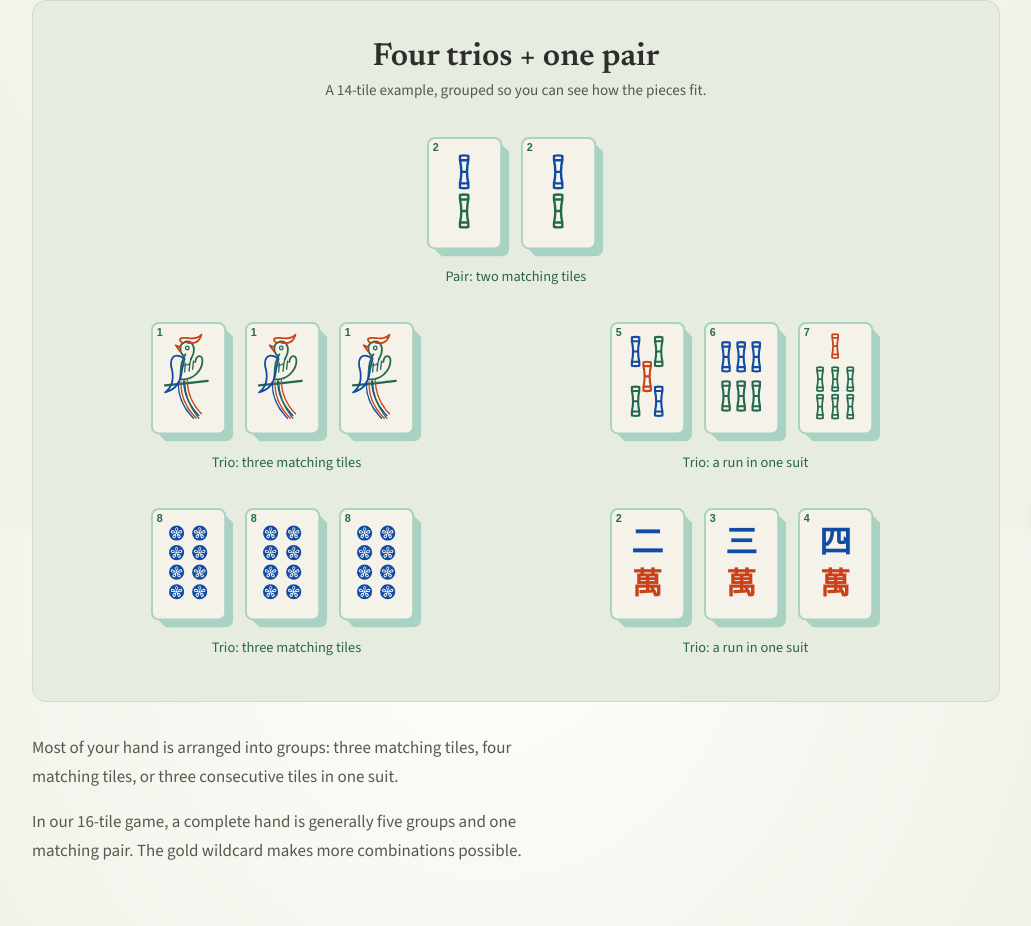
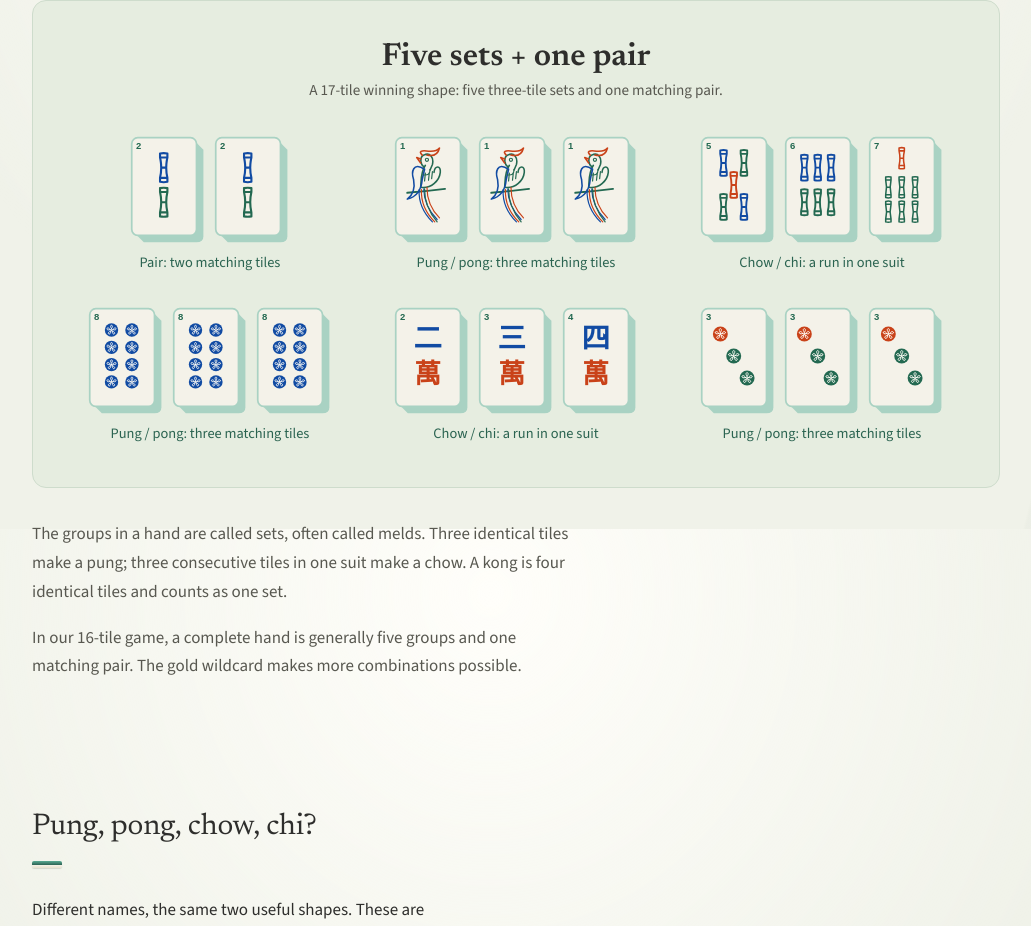
Before and after one commit to mahjongclub-uva/mahjongclub-site, a Next.js app: page /mahjongclub-site/guide in a window 1280 px wide. Shown: the part 1871-2797 px from the top of the page, without its empty margins (124-1155 px from the left). Built offline with nearby package versions, Linux system fonts and the light colour scheme.

Commit message:
feat: clarify melds and restore character-tile rankings

```diff
--- a/src/app/globals.css
+++ b/src/app/globals.css
@@ -850,7 +850,7 @@ main {
 /* The player at the top, marked with a gold wash that fades out to the right.
    Decorative reinforcement only — the rank number already says who is first,
    so nothing here is carried by colour alone. */
-.leaderboard tbody tr:first-child {
+.leaderboard tbody tr[data-leader="true"] {
   background: linear-gradient(
     to right,
     var(--gold-wash) 0%,
@@ -861,12 +861,12 @@ main {
   box-shadow: inset 0 1px 0 rgba(110, 82, 16, 0.26);
 }
 
-.leaderboard tbody tr:first-child td[data-label="Rank"],
-.leaderboard tbody tr:first-child th {
+.leaderboard tbody tr[data-leader="true"] td[data-label="Rank"],
+.leaderboard tbody tr[data-leader="true"] th {
   color: var(--gold);
 }
 
-.leaderboard tbody tr:first-child th {
+.leaderboard tbody tr[data-leader="true"] th {
   font-weight: 600;
   font-size: var(--text-xl);
 }
@@ -981,7 +981,7 @@ main {
 }
 
 /* The leader's tile is gilt rather than jade. */
-.leaderboard tbody tr:first-child .rank-front {
+.leaderboard tbody tr[data-leader="true"] .rank-front {
   box-shadow:
     inset 0 -2px 0 var(--gold),
     inset 0 0 0 1px rgba(110, 82, 16, 0.45),
@@ -2301,18 +2301,6 @@ body {
     linear-gradient(#c0d3a4 0%, #729660 35%, #4e764d 66%, #9cb480 100%);
   box-shadow: 0 1px 2px #30462926;
 }
-.bamboo-rank {
-  display: grid;
-  place-items: center;
-  width: 42px;
-  height: 52px;
-  font: 600 1.35rem var(--display);
-  color: var(--jade);
-  border-inline: 3px solid #739463;
-  border-radius: 7px;
-  background: linear-gradient(0deg, transparent 15%, #b8cba44d 15% 19%, transparent 19% 81%, #b8cba44d 81% 85%, transparent 85%);
-}
-.leaderboard-page .leaderboard tbody tr:first-child .bamboo-rank { color: var(--gold); }
 @media (max-width: 900px) {
   .guide-page .tile-group { grid-template-columns: 1fr; }
   .guide-page .tile-group > .tile-row { grid-column: 1; grid-row: auto; }
@@ -2332,3 +2320,29 @@ body {
   .rolling-heading { --dot-size: 32px; padding-right: 46px; }
   .home-page .rolling-heading .section-title { font-size: clamp(1.35rem, 6.4vw, 2.1rem); }
 }
+
+/* A circular compositing boundary prevents a rectangular surface around the dot. */
+.rolling-heading .roll-dot svg {
+  background: transparent;
+  border-radius: 50%;
+  clip-path: circle(50% at 50% 50%);
+}
+/* Six groups form a balanced three-by-two hand diagram on larger screens. */
+.hand-groups { grid-template-columns: repeat(3, minmax(0, 1fr)); }
+.hand-pair { grid-column: auto; }
+.guide-page .winning-hand .set-tile { width: clamp(48px, 6vw, 76px); }
+.call-guide { display: grid; grid-template-columns: 1fr 1fr; gap: 2rem; margin: 2rem 0; }
+.call-guide > div { border-top: 2px solid var(--jade); padding-top: 1rem; }
+.call-guide dt { font: 600 1.6rem var(--display); }
+.call-guide dt span { display: block; margin-top: 0.4rem; font: 600 0.9rem var(--sans); color: var(--jade); }
+.call-guide dd { margin: 0.75rem 0 0; max-width: 40ch; }
+.guide-call-intro { max-width: 48ch; }
+.leader-badge { display: flex; align-items: center; gap: 0.5rem; margin-top: 0.5rem; font: 700 0.75rem var(--sans); letter-spacing: 0.06em; text-transform: uppercase; color: var(--gold); }
+.leader-seal { display: grid; place-items: center; width: 27px; height: 27px; border: 3px double var(--gold); border-radius: 50%; background: #fff5cf; font: 700 0.85rem var(--display); box-shadow: 0 1px 3px #6e521026; }
+@media (max-width: 900px) {
+  .hand-groups { grid-template-columns: repeat(2, minmax(0, 1fr)); }
+}
+@media (max-width: 560px) {
+  .hand-groups, .call-guide { grid-template-columns: 1fr; }
+  .guide-page .winning-hand .set-tile { width: 70px; }
+}
--- a/src/app/guide/page.tsx
+++ b/src/app/guide/page.tsx
@@ -22,6 +22,7 @@ export default function Guide() {
           <nav className="guide-index" aria-label="In this guide">
             <a href="#tiles">Tiles</a>
             <a href="#hand">Winning hands</a>
+            <a href="#calls">Pung &amp; chow</a>
             <a href="#turn">Your turn</a>
             <a href="#first-table">Your first table</a>
           </nav>
@@ -53,8 +54,9 @@ export default function Guide() {
         <WinningHand />
         <div className="prose guide-prose reading">
           <p>
-            Most of your hand is arranged into groups: three matching tiles,
-            four matching tiles, or three consecutive tiles in one suit.
+            The groups in a hand are called sets, often called melds. Three
+            identical tiles make a pung; three consecutive tiles in one suit
+            make a chow. A kong is four identical tiles and counts as one set.
           </p>
           <p>
             In our 16-tile game, a complete hand is generally five groups and
@@ -62,6 +64,48 @@ export default function Guide() {
             possible.
           </p>
         </div>
+      </Section>
+
+      <Section id="calls" title="Pung, pong, chow, chi?">
+        <p className="guide-call-intro">
+          Different names, the same two useful shapes. These are also the calls
+          you use when claiming a discard.
+        </p>
+        <dl className="call-guide">
+          <div>
+            <dt>
+              Pung / pong <span>Three of a kind</span>
+            </dt>
+            <dd>
+              Three identical tiles, such as three eight-dot tiles. If you hold
+              two, you can usually call pung to claim the latest matching
+              discard from any player.
+            </dd>
+          </div>
+          <div>
+            <dt>
+              Chow / chi <span>A sequence</span>
+            </dt>
+            <dd>
+              Three consecutive numbers in the same suit, such as five, six, and
+              seven bamboo. A chow is normally claimed only from the player to
+              your left, immediately before your turn.
+            </dd>
+          </div>
+        </dl>
+        <p className="quiet guide-note">
+          After a pung or chow call, show the completed set and discard a tile.
+          Winds and dragons can form pungs, but not chows. Ask the table about
+          local calling rules and the gold wildcard.
+        </p>
+        <p className="quiet">
+          Terminology:{" "}
+          <a href="https://www.mahjongtime.com/chinese-official-mahjong-rules-2.html">
+            pung and chow
+          </a>
+          ; <a href="https://riichi.wiki/Naki">chi and pon call names</a>. Rules
+          vary by mahjong style.
+        </p>
       </Section>
 
       <Section id="turn" title="Take a turn">
--- a/src/components/WinningHand.tsx
+++ b/src/components/WinningHand.tsx
@@ -2,19 +2,36 @@ import PlayingTile, { type Suit } from "@/components/PlayingTile";
 
 const GROUPS: { label: string; suit: Suit; ranks: number[] }[] = [
   { label: "Pair: two matching tiles", suit: "bamboo", ranks: [2, 2] },
-  { label: "Trio: three matching tiles", suit: "bamboo", ranks: [1, 1, 1] },
-  { label: "Trio: a run in one suit", suit: "bamboo", ranks: [5, 6, 7] },
-  { label: "Trio: three matching tiles", suit: "dots", ranks: [8, 8, 8] },
-  { label: "Trio: a run in one suit", suit: "characters", ranks: [2, 3, 4] },
+  {
+    label: "Pung / pong: three matching tiles",
+    suit: "bamboo",
+    ranks: [1, 1, 1],
+  },
+  { label: "Chow / chi: a run in one suit", suit: "bamboo", ranks: [5, 6, 7] },
+  {
+    label: "Pung / pong: three matching tiles",
+    suit: "dots",
+    ranks: [8, 8, 8],
+  },
+  {
+    label: "Chow / chi: a run in one suit",
+    suit: "characters",
+    ranks: [2, 3, 4],
+  },
+  {
+    label: "Pung / pong: three matching tiles",
+    suit: "dots",
+    ranks: [3, 3, 3],
+  },
 ];
 
 export default function WinningHand() {
   return (
     <figure className="winning-hand">
       <figcaption>
-        <strong>Four trios + one pair</strong>
+        <strong>Five sets + one pair</strong>
         <span>
-          A 14-tile example, grouped so you can see how the pieces fit.
+          A 17-tile winning shape: five three-tile sets and one matching pair.
         </span>
       </figcaption>
       <div className="hand-groups">
```
Also changed, not shown: src/app/leaderboard/page.tsx (+45 -3 lines).
